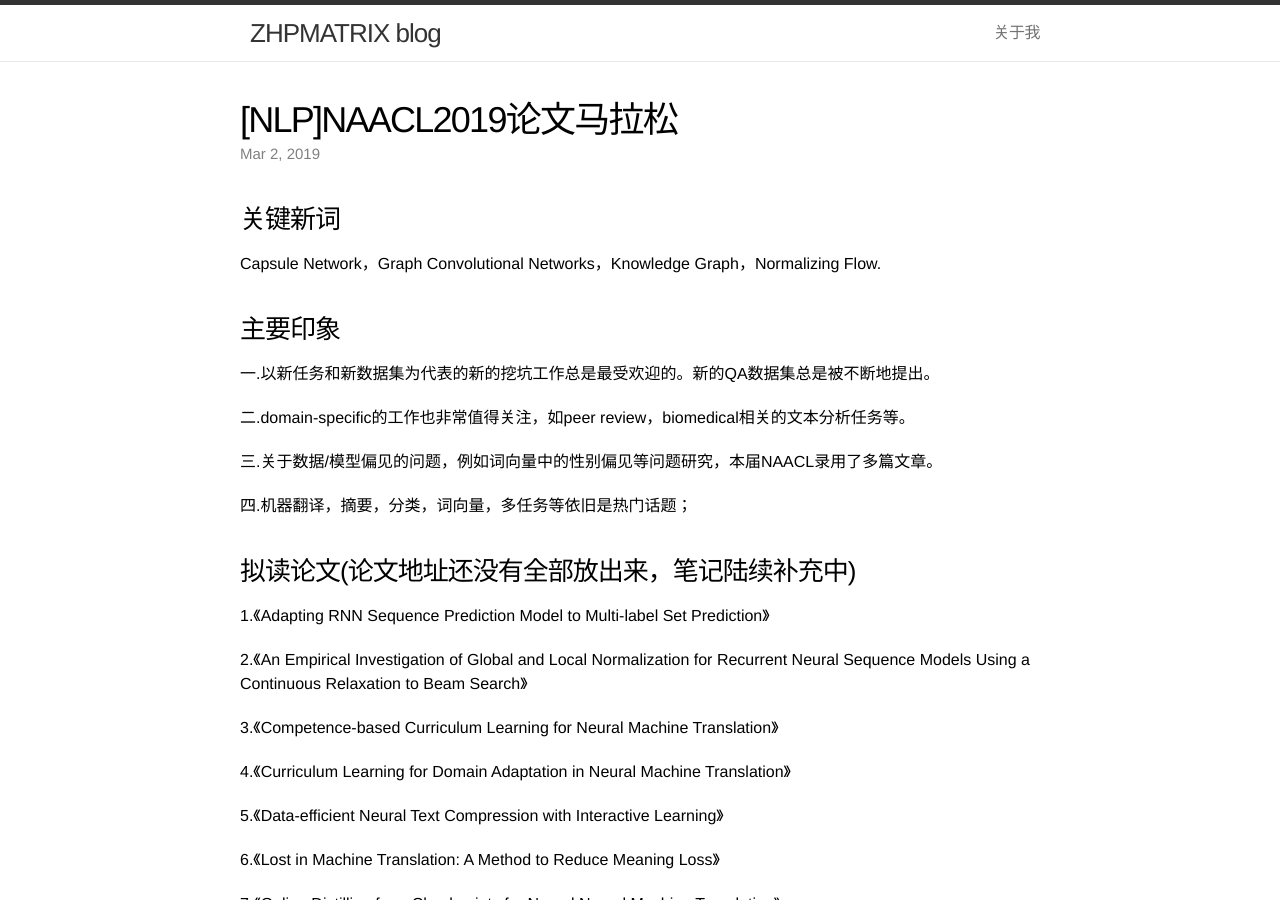
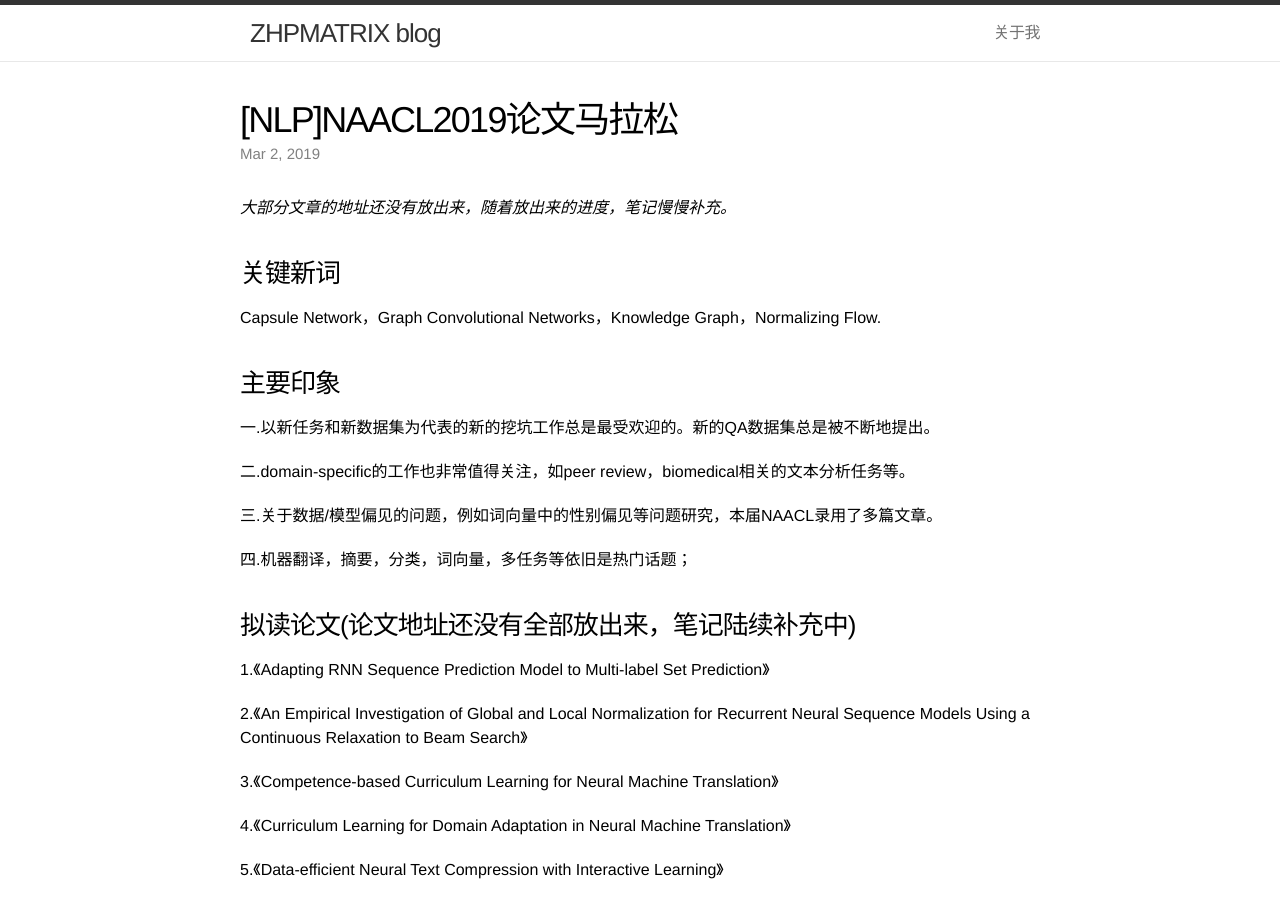
Before and after one commit to zhpmatrix/zhpmatrix.github.io, a Jekyll site: the page built from _posts/2019-03-02-naacl2019-notes.md, in a window 1280 px wide and 900 px high. Built offline with Jekyll 4.4.1, drawn with Linux system fonts in a browser that asks for light colours; comment, search, counter and statistics services are not loaded.

Commit message:
update naacl2019 paper notes

```diff
--- a/_posts/2019-03-02-naacl2019-notes.md
+++ b/_posts/2019-03-02-naacl2019-notes.md
@@ -7,6 +7,8 @@ mathjax: true
 ---
 
 <script type="text/javascript" src="http://cdn.mathjax.org/mathjax/latest/MathJax.js?config=default"></script>
+
+_大部分文章的地址还没有放出来，随着放出来的进度，笔记慢慢补充。_
 
 ### 关键新词
 
```
